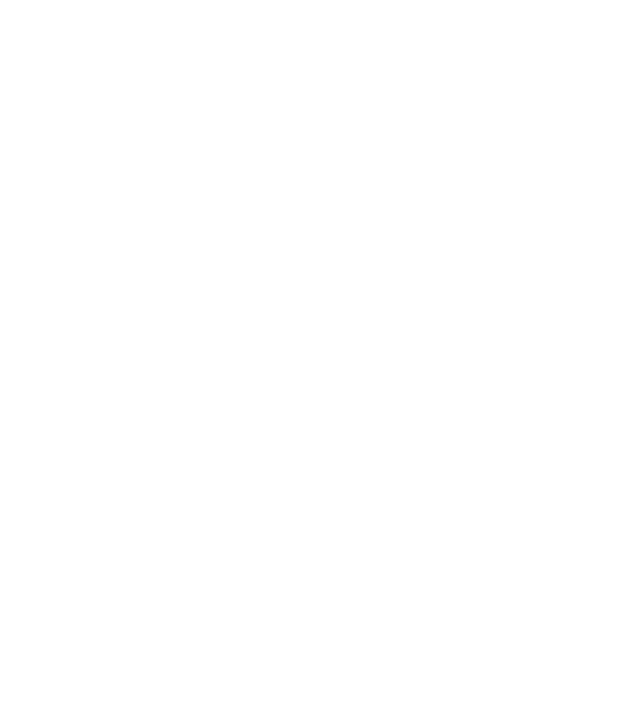
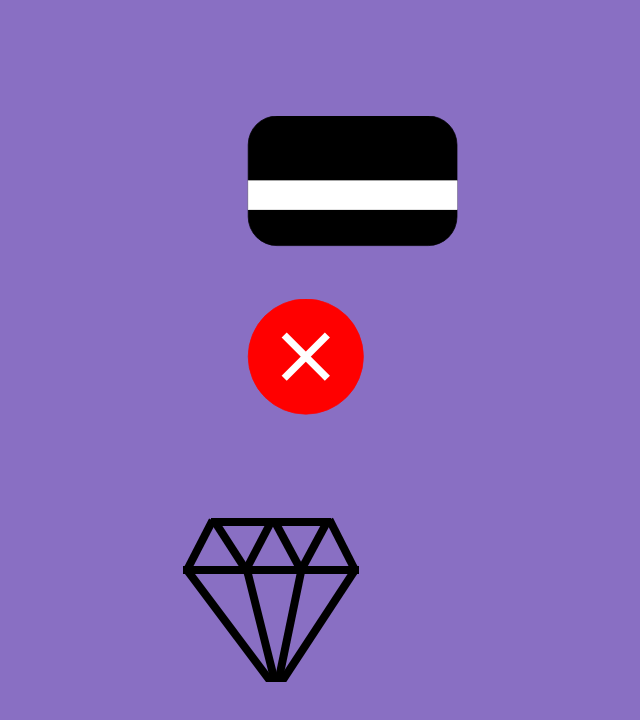
Before and after one commit to JacobWestby/create-svgs, a plain HTML site: page index.html in a window 1280 px wide. Shown: the whole page, without its empty margins (88-728 px from the left). Drawn offline with Linux system fonts and the light colour scheme.

Commit message:
created 3 svgs, credit card, delete and the diamond.

```diff
--- a/index.html
+++ b/index.html
@@ -5,7 +5,39 @@
     <meta http-equiv="X-UA-Compatible" content="IE=edge" />
     <meta name="viewport" content="width=device-width, initial-scale=1.0" />
     <link rel="stylesheet" href="./styles/index.css" />
+
     <title>SVG Factory</title>
   </head>
-  <body></body>
+  <body>
+    <div class="container">
+      <div class="cont__svg">
+        <svg height="180" width="290" viewbox="0 0 180 250" fill="black" xmlns="http://www.w3.org/2000/svg">
+          <rect height="180" width="290" ry="40" stroke="black" />
+          <rect height="40" width="290" stroke="white" fill="white" y="90" />
+        </svg>
+      </div>
+      <div class="cont__svg">
+        <svg height="180" width="290" viewbox="0 0 180 250" fill="black" xmlns="http://www.w3.org/2000/svg">
+          <circle cx="80" cy="80" r="80" fill="red" stroke="red" />
+          <line x1="50" y1="50" x2="110" y2="110" style="stroke: rgb(255, 255, 255); stroke-width: 10" />
+          <line x1="110" y1="50" x2="50" y2="110" style="stroke: rgb(255, 255, 255); stroke-width: 10" />
+        </svg>
+      </div>
+      <div class="cont__svg">
+        <svg height="200" width="350" viewbox="0 0 180 250" fill="black" xmlns="http://www.w3.org/2000/svg">
+          <line x1="-110" y1="110" x2="110" y2="110" style="stroke: rgb(0, 0, 0); stroke-width: 10" />
+          <line x1="75" y1="50" x2="-75" y2="50" style="stroke: rgb(0, 0, 0); stroke-width: 10" />
+          <line x1="73" y1="47" x2="105" y2="110" style="stroke: rgb(0, 0, 0); stroke-width: 10" />
+          <line x1="-73" y1="48" x2="-105" y2="110" style="stroke: rgb(0, 0, 0); stroke-width: 10" />
+          <line x1="105" y1="110" x2="" y2="270" style="stroke: rgb(0, 0, 0); stroke-width: 10" />
+          <line x1="-105" y1="110" x2="105" y2="390" style="stroke: rgb(0, 0, 0); stroke-width: 10" />
+          <line x1="38" y1="110" x2="-20" y2="390" style="stroke: rgb(0, 0, 0); stroke-width: 10" />
+          <line x1="-30" y1="110" x2="40" y2="390" style="stroke: rgb(0, 0, 0); stroke-width: 10" />
+          <line x1="5" y1="50" x2="40" y2="115" style="stroke: rgb(0, 0, 0); stroke-width: 10" />
+          <line x1="70" y1="50" x2="35" y2="115" style="stroke: rgb(0, 0, 0); stroke-width: 10" />
+          <line x1="0" y1="50" x2="-34" y2="115" style="stroke: rgb(0, 0, 0); stroke-width: 10" />
+          <line x1="-70" y1="50" x2="-28" y2="115" style="stroke: rgb(0, 0, 0); stroke-width: 10" />
+        </svg>
+    </div>
+  </body>
 </html>
--- a/styles/index.css
+++ b/styles/index.css
@@ -124,3 +124,19 @@ table {
 }
 
 /* RESET ENDS */
+
+body {
+  background-color: rgba(97, 63, 175, 0.747);
+  display: flex;
+  justify-content: center;
+  align-items: center;
+  align-content: center;
+  height: 100vh;
+}
+
+.container {
+  width: 60vw;
+  display: flex;
+  flex-direction: column;
+  align-content: center;
+}
```
